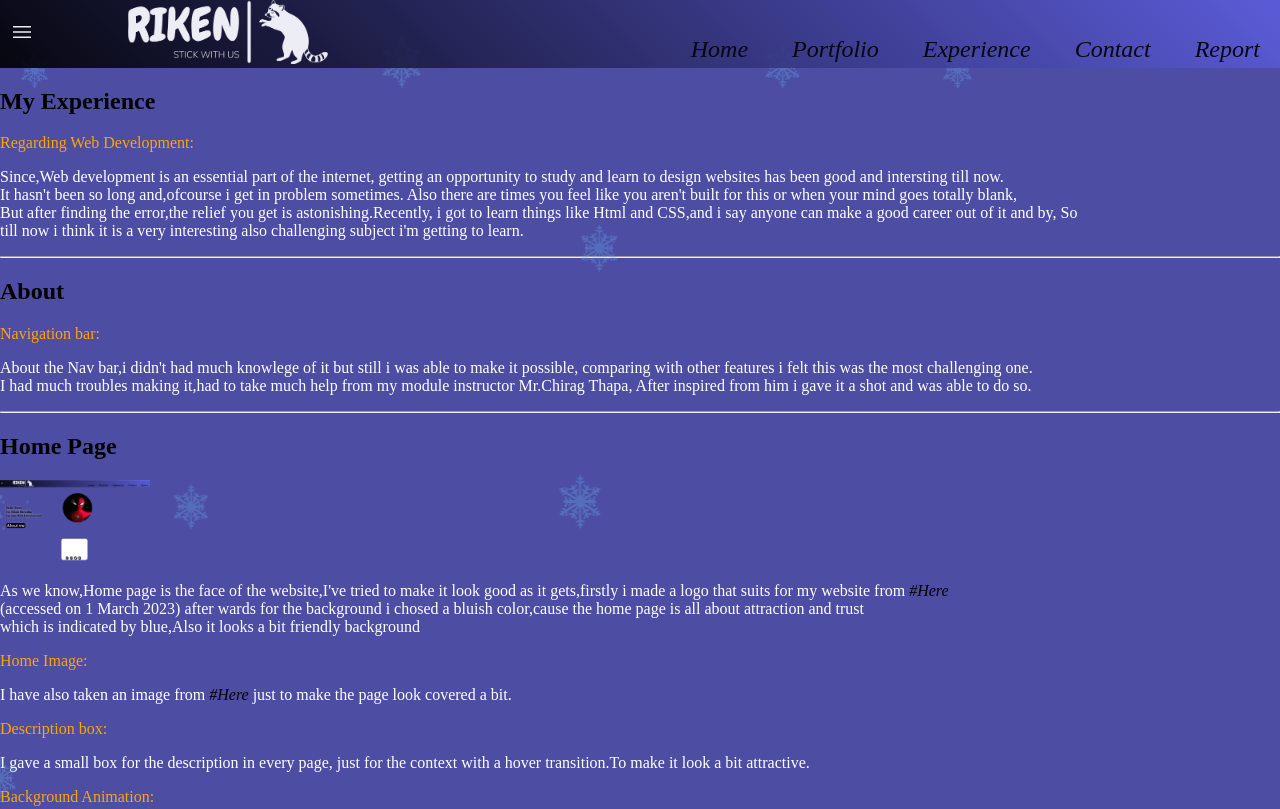
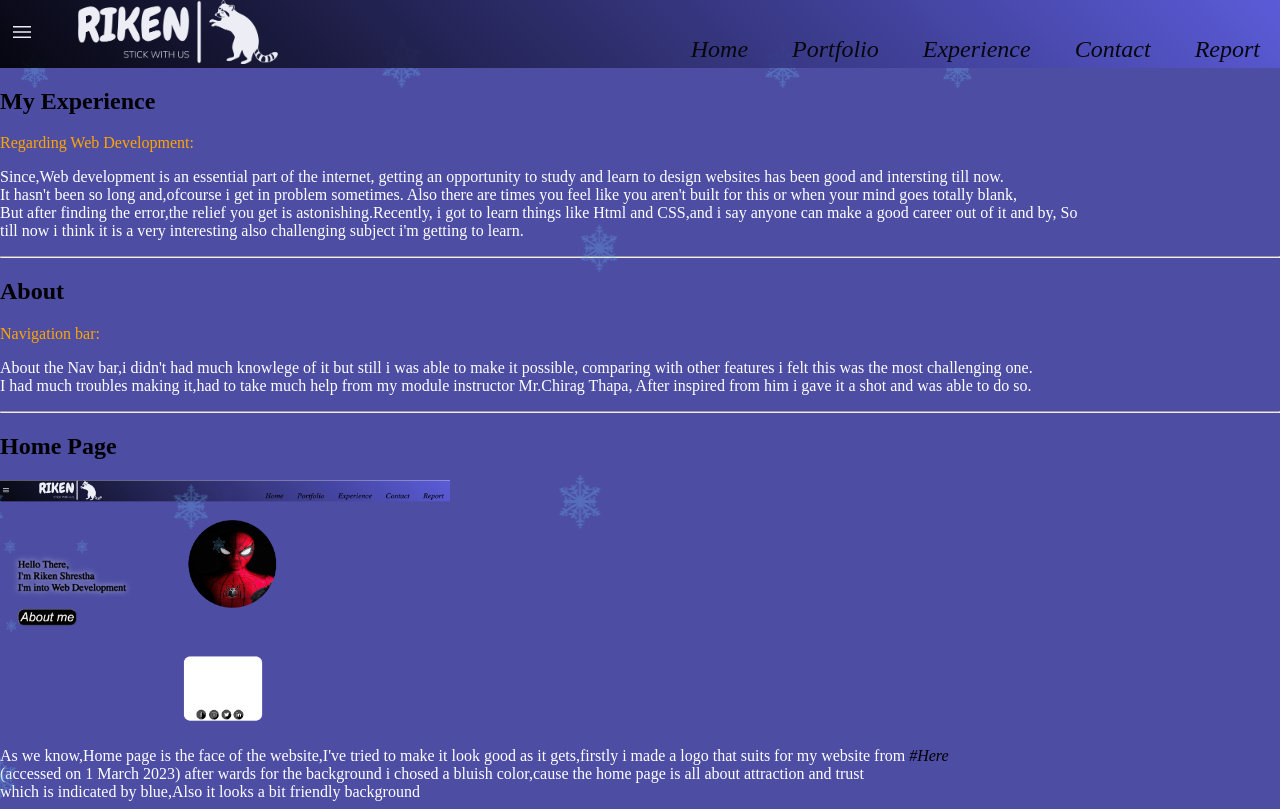
Before and after one commit to rikenshrestha/CSY1018-Web-Development-23834853-Riken-Shrestha-Assignment, a plain HTML site: page report.html in a window 1280 px wide. Shown: the top 809 px of the page. Drawn offline with nearby package versions, Linux system fonts and the light colour scheme.

Commit message:
8th change

```diff
--- a/style.css
+++ b/style.css
@@ -2,6 +2,12 @@ body {
     margin: 0;
     padding: 0;
     background-color: rgb(77, 77, 164);
+}
+
+.img0 {
+    width: 200px;
+    position: relative;
+    left: 50px;
 }
 
 .cubemain {
@@ -299,6 +305,10 @@ a:hover {
     margin-left: 200px;
 }
 
+.spidimg:hover {
+    transform: scale(1.4, 1.4);
+    transition: 2s;
+}
 
 
 .img1 {
@@ -632,6 +642,7 @@ a:hover {
 }
 
 
+
 .conhead {
     text-decoration: none;
     text-shadow: 1px 1px 2px black, 0 0 20px white, 0 0 5px rgb(77, 77, 164);
@@ -702,11 +713,7 @@ input {
     color: white;
 }
 
-.img0 {
-    width: 200px;
-    position: relative;
-    left: 100px;
-}
+
 
 .grid-img {
     width: 250px;
@@ -714,5 +721,5 @@ input {
 }
 
 .repimg {
-    width: 150px;
+    width: 450px;
 }
```
Also changed, not shown: workexperience.html (+0 -10 lines).
